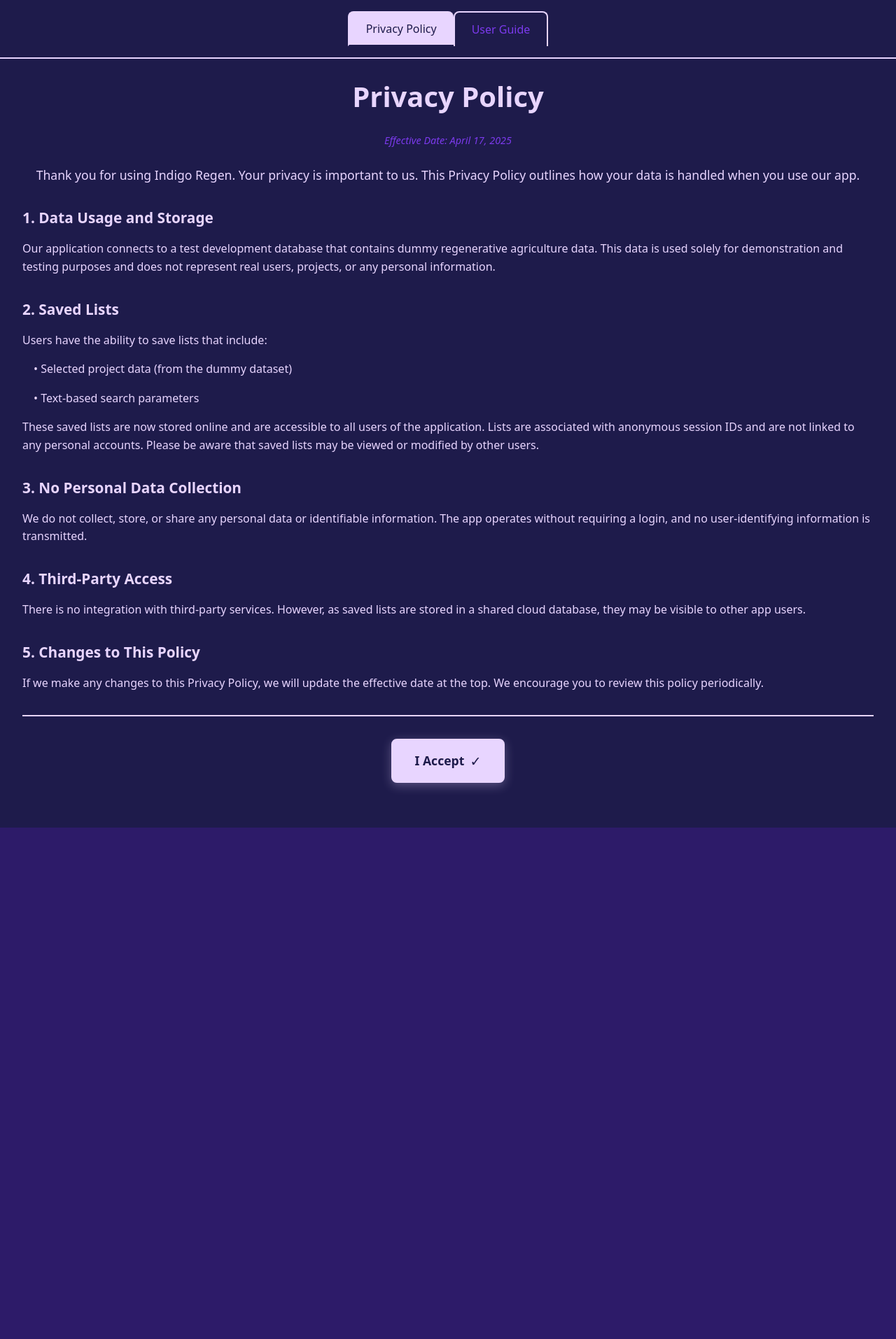
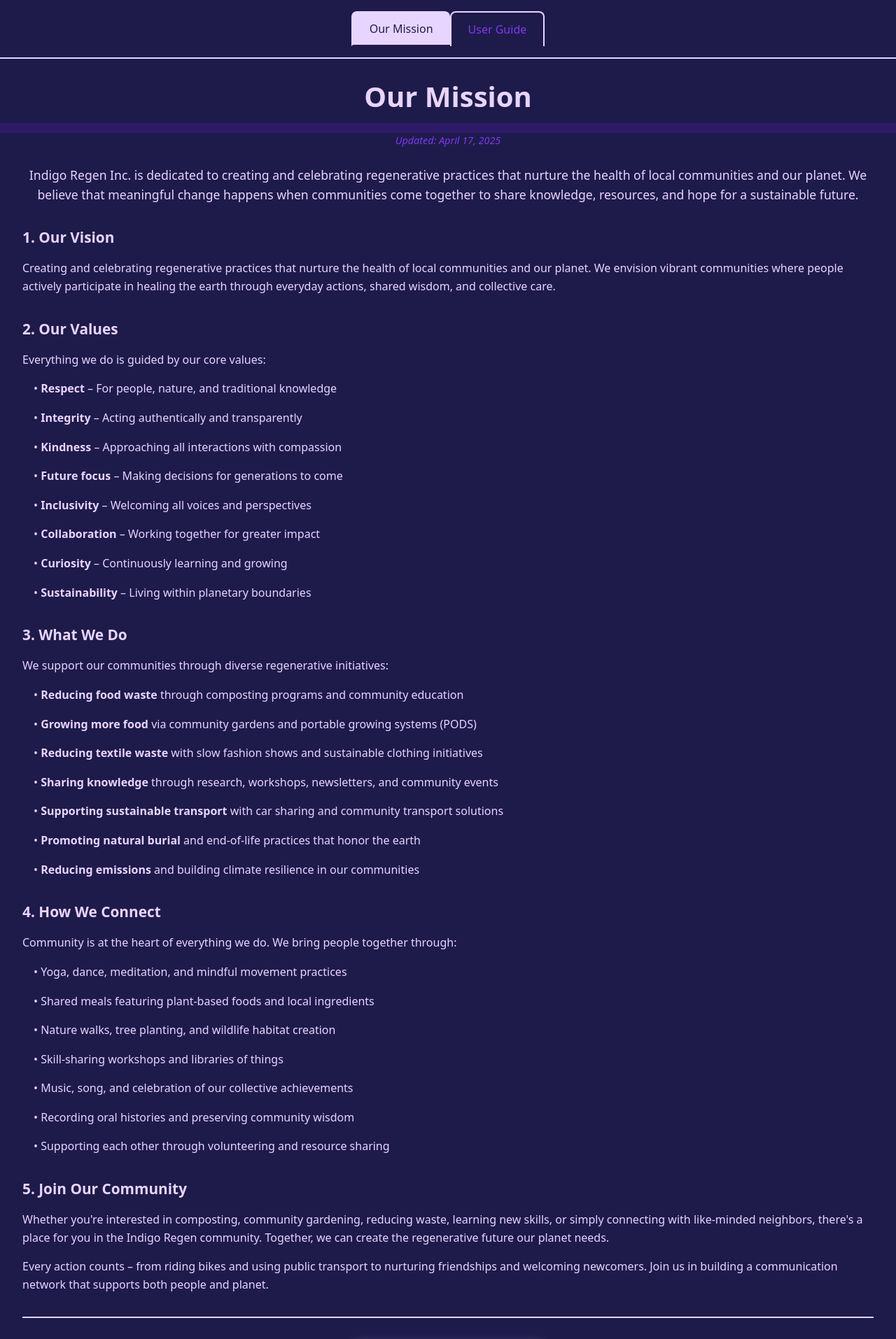
Before and after one commit to drewcydrew/IndigoRegen, a React (Vite) app: page / in a window 1280 px wide. Shown: the top 1914 px of the page at 70% size. Before the commit the page ends 1183 px from the top, so only its background shows below. Built offline with nearby package versions, Linux system fonts and the light colour scheme.

Commit message:
updating  mission statement content

```diff
--- a/src/App.jsx
+++ b/src/App.jsx
@@ -1,42 +1,42 @@
 import { useState, useEffect } from 'react'
-import PrivacyPolicy from './components/PrivacyPolicy'
+import MissionStatement from './components/MissionStatement'
 import UserGuide from './components/UserGuide'
 import './App.css'
 
 function App() {
-  const [accepted, setAccepted] = useState(false)
-  const [activeTab, setActiveTab] = useState('privacy')
+  const [missionAccepted, setMissionAccepted] = useState(false)
+  const [activeTab, setActiveTab] = useState('mission')
 
   useEffect(() => {
     // Check URL parameters on mount
     const urlParams = new URLSearchParams(window.location.search)
     const tab = urlParams.get('tab')
-    if (tab === 'user-guide' || tab === 'privacy') {
-      setActiveTab(tab === 'user-guide' ? 'guide' : 'privacy')
+    if (tab === 'user-guide' || tab === 'mission') {
+      setActiveTab(tab === 'user-guide' ? 'guide' : 'mission')
     }
   }, [])
 
   const handleAccept = () => {
-    setAccepted(true)
+    setMissionAccepted(true)
   }
 
   const handleTabChange = (tab) => {
     setActiveTab(tab)
     // Update URL parameter
     const url = new URL(window.location)
-    url.searchParams.set('tab', tab === 'guide' ? 'user-guide' : 'privacy')
+    url.searchParams.set('tab', tab === 'guide' ? 'user-guide' : 'mission')
     window.history.pushState({}, '', url)
   }
 
-  if (accepted) {
+  if (missionAccepted) {
     return (
       <div className="accepted-container">
         <h1>Thank you!</h1>
-        <p>You have accepted the privacy policy.</p>
+        <p>You have joined our mission for regenerative agriculture.</p>
         <button
           className="tab-button"
           onClick={() => {
-            setAccepted(false)
+            setMissionAccepted(false)
             handleTabChange('guide')
           }}
         >
@@ -48,14 +48,14 @@
 
   return (
     <div className="app-container">
-      <div className="privacy-container">
+      <div className="mission-container">
         <div className="tab-header">
           <div className="tab-buttons">
             <button
-              className={`tab-button ${activeTab === 'privacy' ? 'active' : ''}`}
-              onClick={() => handleTabChange('privacy')}
+              className={`tab-button ${activeTab === 'mission' ? 'active' : ''}`}
+              onClick={() => handleTabChange('mission')}
             >
-              Privacy Policy
+              Our Mission
             </button>
             <button
               className={`tab-button ${activeTab === 'guide' ? 'active' : ''}`}
@@ -68,14 +68,14 @@
 
         <div className="modal-header">
           <h1 className="modal-title">
-            {activeTab === 'privacy' ? 'Privacy Policy' : 'Indigo Regen User Guide'}
+            {activeTab === 'mission' ? 'Our Mission' : 'Indigo Regen User Guide'}
           </h1>
         </div>
 
         <div className="scroll-content">
           <div className="content-container">
-            {activeTab === 'privacy' ? (
-              <PrivacyPolicy onAccept={handleAccept} />
+            {activeTab === 'mission' ? (
+              <MissionStatement onAccept={handleAccept} />
             ) : (
               <UserGuide />
             )}
@@ -86,4 +86,4 @@
   )
 }
 
-export default App;
+export default App
--- /dev/null
+++ b/src/components/MissionStatement.jsx
@@ -0,0 +1,141 @@
+function MissionStatement({ onAccept }) {
+  return (
+    <>
+      <p className="last-updated">Updated: April 17, 2025</p>
+
+      <p className="introduction">
+        Indigo Regen Inc. is dedicated to creating and celebrating regenerative practices
+        that nurture the health of local communities and our planet. We believe that
+        meaningful change happens when communities come together to share knowledge,
+        resources, and hope for a sustainable future.
+      </p>
+
+      <div className="section">
+        <h2 className="section-title">1. Our Vision</h2>
+        <p className="paragraph">
+          Creating and celebrating regenerative practices that nurture the health of
+          local communities and our planet. We envision vibrant communities where
+          people actively participate in healing the earth through everyday actions,
+          shared wisdom, and collective care.
+        </p>
+      </div>
+
+      <div className="section">
+        <h2 className="section-title">2. Our Values</h2>
+        <p className="paragraph">
+          Everything we do is guided by our core values:
+        </p>
+        <div className="bullet-points">
+          <p className="bullet-point">
+            • <strong>Respect</strong> – For people, nature, and traditional knowledge
+          </p>
+          <p className="bullet-point">
+            • <strong>Integrity</strong> – Acting authentically and transparently
+          </p>
+          <p className="bullet-point">
+            • <strong>Kindness</strong> – Approaching all interactions with compassion
+          </p>
+          <p className="bullet-point">
+            • <strong>Future focus</strong> – Making decisions for generations to come
+          </p>
+          <p className="bullet-point">
+            • <strong>Inclusivity</strong> – Welcoming all voices and perspectives
+          </p>
+          <p className="bullet-point">
+            • <strong>Collaboration</strong> – Working together for greater impact
+          </p>
+          <p className="bullet-point">
+            • <strong>Curiosity</strong> – Continuously learning and growing
+          </p>
+          <p className="bullet-point">
+            • <strong>Sustainability</strong> – Living within planetary boundaries
+          </p>
+        </div>
+      </div>
+
+      <div className="section">
+        <h2 className="section-title">3. What We Do</h2>
+        <p className="paragraph">
+          We support our communities through diverse regenerative initiatives:
+        </p>
+        <div className="bullet-points">
+          <p className="bullet-point">
+            • <strong>Reducing food waste</strong> through composting programs and community education
+          </p>
+          <p className="bullet-point">
+            • <strong>Growing more food</strong> via community gardens and portable growing systems (PODS)
+          </p>
+          <p className="bullet-point">
+            • <strong>Reducing textile waste</strong> with slow fashion shows and sustainable clothing initiatives
+          </p>
+          <p className="bullet-point">
+            • <strong>Sharing knowledge</strong> through research, workshops, newsletters, and community events
+          </p>
+          <p className="bullet-point">
+            • <strong>Supporting sustainable transport</strong> with car sharing and community transport solutions
+          </p>
+          <p className="bullet-point">
+            • <strong>Promoting natural burial</strong> and end-of-life practices that honor the earth
+          </p>
+          <p className="bullet-point">
+            • <strong>Reducing emissions</strong> and building climate resilience in our communities
+          </p>
+        </div>
+      </div>
+
+      <div className="section">
+        <h2 className="section-title">4. How We Connect</h2>
+        <p className="paragraph">
+          Community is at the heart of everything we do. We bring people together through:
+        </p>
+        <div className="bullet-points">
+          <p className="bullet-point">
+            • Yoga, dance, meditation, and mindful movement practices
+          </p>
+          <p className="bullet-point">
+            • Shared meals featuring plant-based foods and local ingredients
+          </p>
+          <p className="bullet-point">
+            • Nature walks, tree planting, and wildlife habitat creation
+          </p>
+          <p className="bullet-point">
+            • Skill-sharing workshops and libraries of things
+          </p>
+          <p className="bullet-point">
+            • Music, song, and celebration of our collective achievements
+          </p>
+          <p className="bullet-point">
+            • Recording oral histories and preserving community wisdom
+          </p>
+          <p className="bullet-point">
+            • Supporting each other through volunteering and resource sharing
+          </p>
+        </div>
+      </div>
+
+      <div className="section">
+        <h2 className="section-title">5. Join Our Community</h2>
+        <p className="paragraph">
+          Whether you're interested in composting, community gardening, reducing waste,
+          learning new skills, or simply connecting with like-minded neighbors, there's
+          a place for you in the Indigo Regen community. Together, we can create the
+          regenerative future our planet needs.
+        </p>
+        <p className="paragraph">
+          Every action counts – from riding bikes and using public transport to
+          nurturing friendships and welcoming newcomers. Join us in building a
+          communication network that supports both people and planet.
+        </p>
+      </div>
+
+      <div className="action-buttons-container">
+        <button className="accept-button" onClick={onAccept}>
+          <span>Join Our Community</span>
+          <span className="checkmark">✓</span>
+        </button>
+      </div>
+    </>
+  )
+}
+
+export default MissionStatement
```
